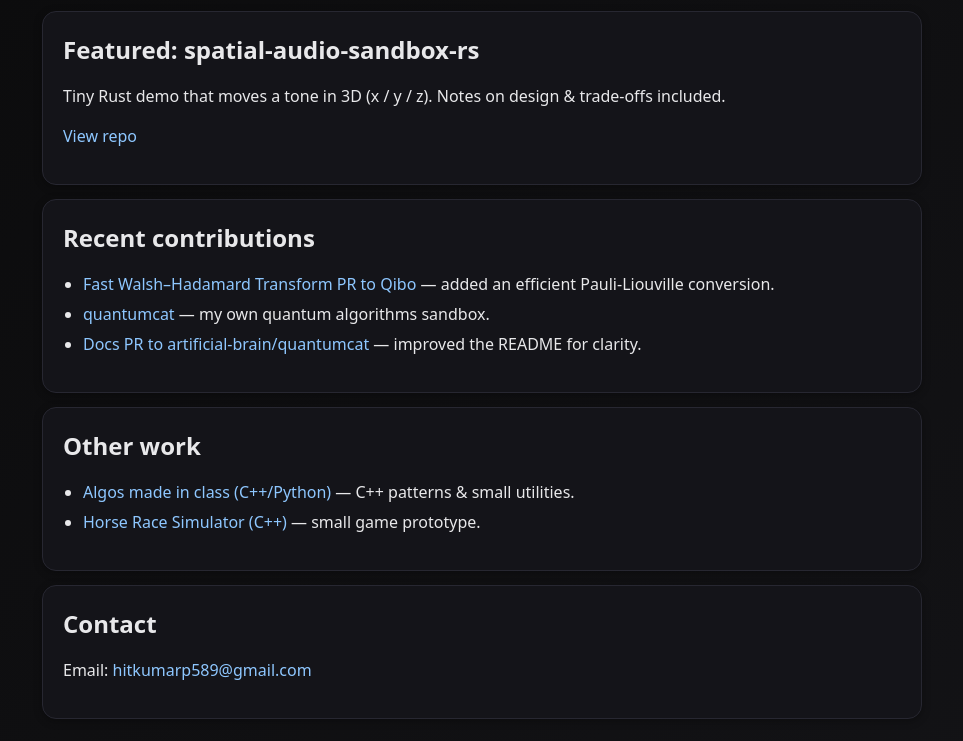
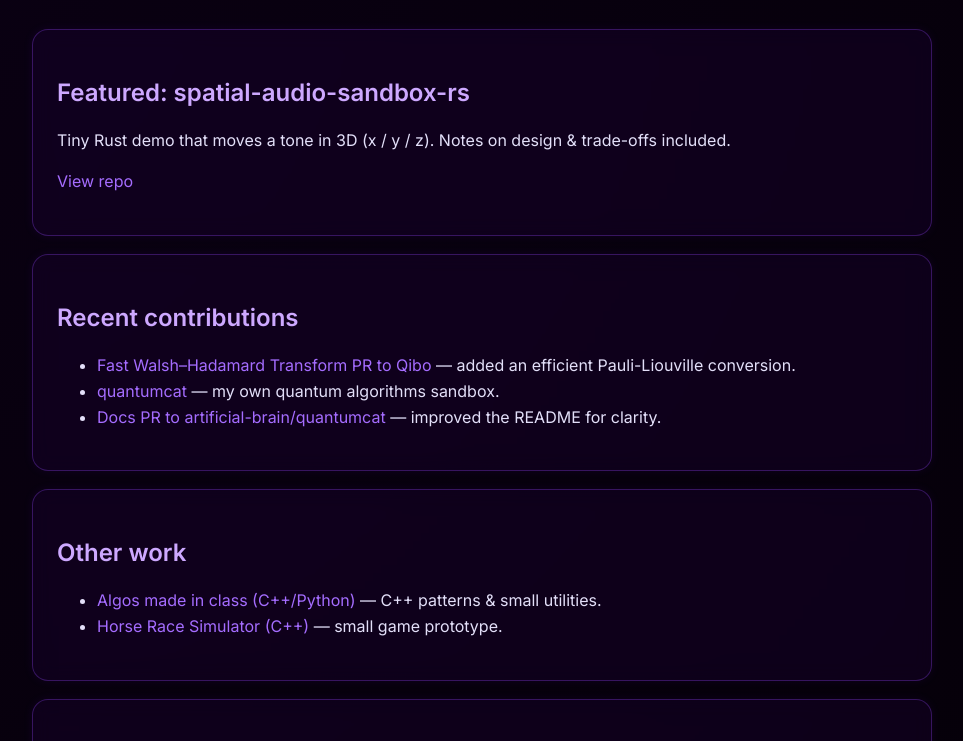
Before and after one commit to H33T589/H33T589.github.io, a plain HTML site: page index.html in a window 1280 px wide. Shown: the part 125-866 px from the top of the page, without its empty margins (158-1121 px from the left). Drawn offline with Linux system fonts and the light colour scheme.

Commit message:
Update styles.css

```diff
--- a/styles.css
+++ b/styles.css
@@ -1,69 +1,77 @@
-/* styles.css: improved design for portfolio site */
+@import url('https://fonts.googleapis.com/css2?family=Inter:wght@400;600&display=swap');
+
 body {
-  font-family: system-ui, -apple-system, Segoe UI, Roboto, Helvetica, Arial, sans-serif;
-  line-height: 1.5;
   margin: 0;
-  background: linear-gradient(135deg, #0b0b0c, #131316);
-  color: #e8e8ea;
+  font-family: 'Inter', system-ui, sans-serif;
+  background: radial-gradient(circle at top left, #0a0013, #050008);
+  color: #e3dff9;
+  line-height: 1.6;
+  overflow-x: hidden;
 }
 
 .wrap {
-  max-width: 880px;
+  max-width: 900px;
   margin: 0 auto;
-  padding: 32px;
+  padding: 40px 24px;
 }
 
 header {
   display: flex;
   justify-content: space-between;
   align-items: center;
-  margin-bottom: 24px;
+  margin-bottom: 32px;
+}
+
+h1 {
+  font-size: 30px;
+  margin: 0 0 8px;
+  color: #b57bff;
+}
+
+h2 {
+  color: #cda8ff;
+  margin-bottom: 10px;
 }
 
 a {
-  color: #8ec7ff;
+  color: #a56cff;
   text-decoration: none;
-  transition: color 0.2s ease;
+  transition: color 0.3s ease, text-shadow 0.3s ease;
 }
 
 a:hover {
-  color: #cce5ff;
-  text-decoration: underline;
+  color: #fff;
+  text-shadow: 0 0 8px #a56cff;
 }
 
 .card {
-  background: #141419;
-  border: 1px solid #272731;
-  padding: 20px;
-  border-radius: 14px;
-  margin: 14px 0;
-  box-shadow: 0 2px 8px rgba(0,0,0,0.3);
-  transition: transform 0.2s ease, box-shadow 0.2s ease;
+  background: rgba(30, 0, 55, 0.35);
+  border: 1px solid rgba(150, 70, 255, 0.3);
+  border-radius: 16px;
+  padding: 24px;
+  margin: 18px 0;
+  box-shadow: 0 0 10px rgba(100, 0, 200, 0.1);
+  backdrop-filter: blur(10px);
+  transition: transform 0.3s ease, box-shadow 0.3s ease;
 }
 
 .card:hover {
-  transform: translateY(-2px);
-  box-shadow: 0 6px 16px rgba(0,0,0,0.4);
-}
-
-h1 {
-  font-size: 32px;
-  margin: 0 0 8px;
-}
-
-h2 {
-  margin: 0 0 8px;
-  font-size: 24px;
+  transform: translateY(-4px);
+  box-shadow: 0 0 20px rgba(150, 70, 255, 0.25);
 }
 
 small {
-  opacity: .8;
+  opacity: 0.8;
+  color: #c5b8ff;
 }
 
-ul {
-  padding-left: 20px;
+.fade-in {
+  opacity: 0;
+  transform: translateY(20px);
+  animation: fadeInUp 1s forwards;
 }
 
-li {
-  margin-bottom: 6px;
+@keyframes fadeInUp {
+  from { opacity: 0; transform: translateY(20px); }
+  to { opacity: 1; transform: translateY(0); }
 }
```
